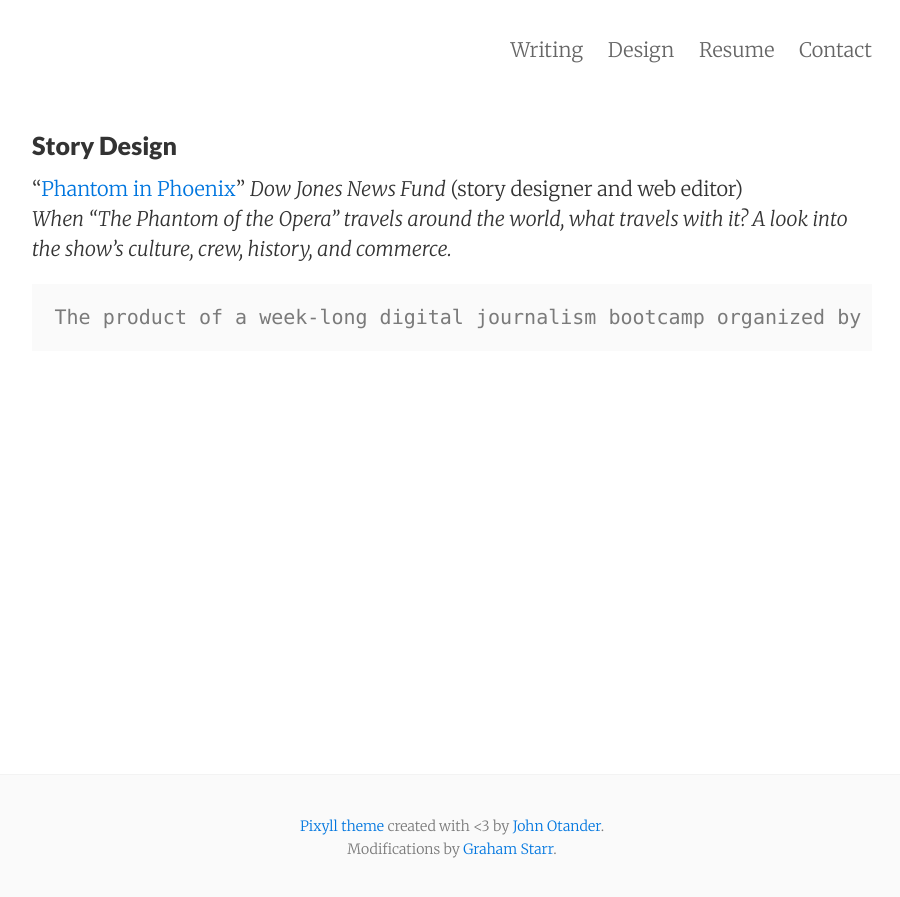
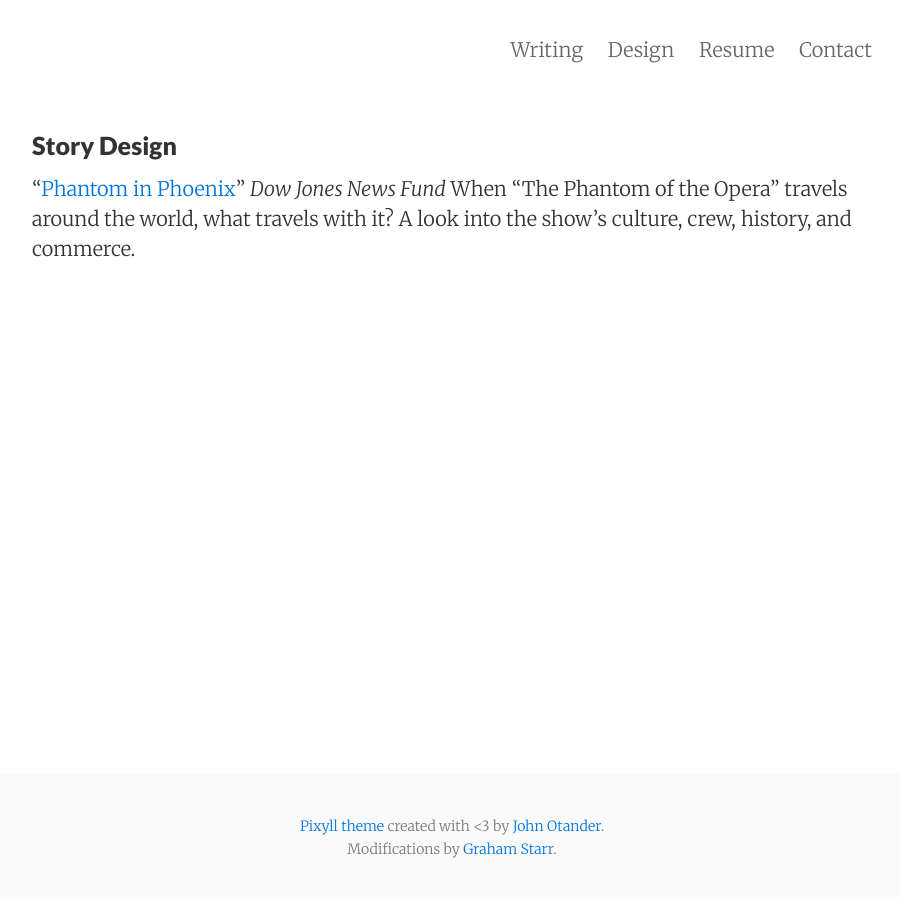
Before and after one commit to gstarr/gstarr.github.io, a Jekyll site: the page built from design.md, in a window 1280 px wide. Shown: the top 897 px of the page, without its empty margins (188-1088 px from the left). Built offline with Jekyll 4.4.1, drawn with Linux system fonts in a browser that asks for light colours.

Commit message:
Update design.md

````diff
--- a/design.md
+++ b/design.md
@@ -6,8 +6,5 @@ permalink: /design/
 
 ### Story Design
 
-"[Phantom in Phoenix](http://djnf.atavist.com/)" *Dow Jones News Fund* (story designer and web editor)
-*When "The Phantom of the Opera" travels around the world, what travels with it? A look into the show's culture, crew, history, and commerce.*
-```
-The product of a week-long digital journalism bootcamp organized by Dow Jones and the Walter Cronkite School of Journalism and Mass Communication at Arizona State University. In four days, 14 student journalists worked together to create and combine nine infographics, four audio podcasts, two videos, one audio slideshow, and four longform stories into one digitally integrated, multimedia project.
-```
+"[Phantom in Phoenix](http://djnf.atavist.com/)" *Dow Jones News Fund*
+When "The Phantom of the Opera" travels around the world, what travels with it? A look into the show's culture, crew, history, and commerce.
````
